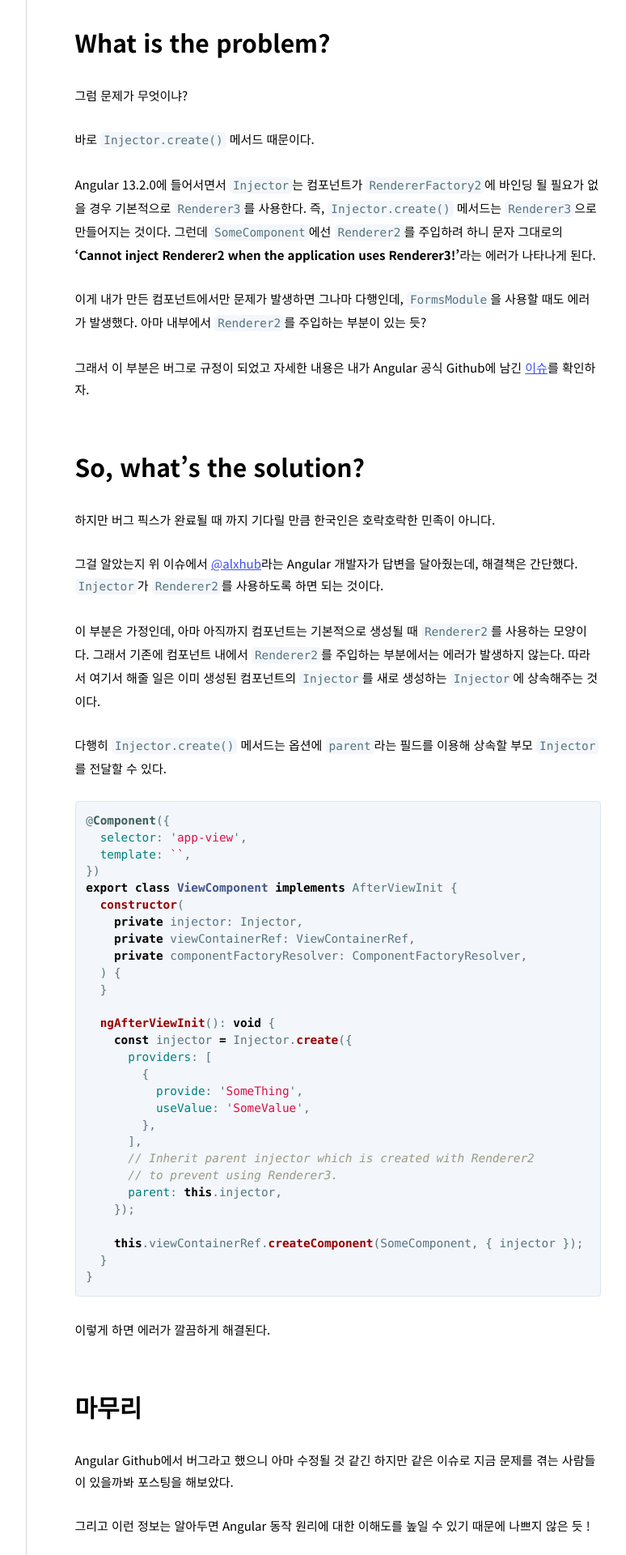
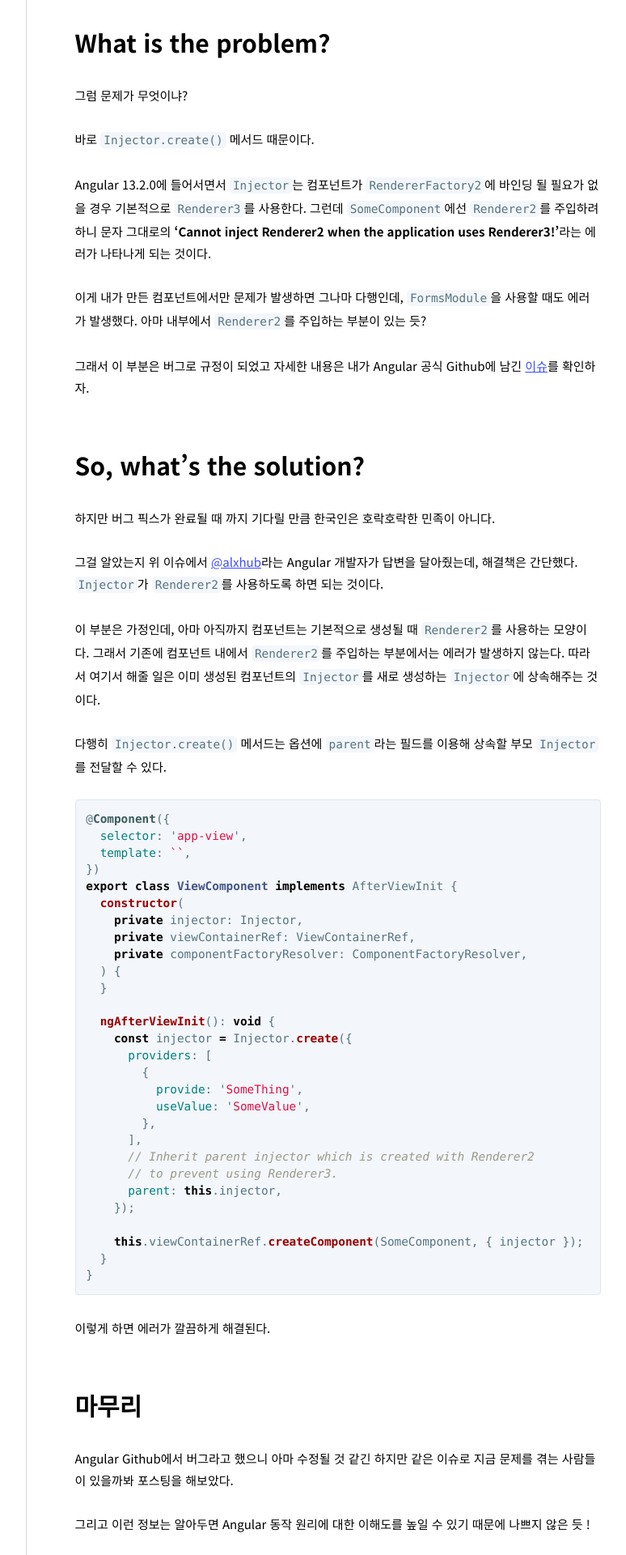
Before and after one commit to tk2blog90/tk2blog90.github.io, a Jekyll site: the page built from _posts/2022-02-08-1.md, in a window 1280 px wide. Shown: the part 2556-4476 px from the top of the page at 81% size, without its empty margins (358-1132 px from the left). Built offline with Jekyll 4.4.1, drawn with Linux system fonts in a browser that asks for light colours; comment, search, counter and statistics services are not loaded.

Commit message:
Edit post

```diff
--- a/_posts/2022-02-08-1.md
+++ b/_posts/2022-02-08-1.md
@@ -109,9 +109,9 @@
 바로 `Injector.create()` 메서드 때문이다.
 
 Angular 13.2.0에 들어서면서 `Injector`는 컴포넌트가 `RendererFactory2`에 바인딩 될 필요가 없을 경우
-기본적으로 `Renderer3`를 사용한다. 즉, `Injector.create()` 메서드는 `Renderer3`으로 만들어지는 것이다.
+기본적으로 `Renderer3`를 사용한다.
 그런데 `SomeComponent`에선 `Renderer2`를 주입하려 하니 문자 그대로의
-**'Cannot inject Renderer2 when the application uses Renderer3!'**라는 에러가 나타나게 된다.
+**'Cannot inject Renderer2 when the application uses Renderer3!'**라는 에러가 나타나게 되는 것이다.
 
 이게 내가 만든 컴포넌트에서만 문제가 발생하면 그나마 다행인데,
 `FormsModule`을 사용할 때도 에러가 발생했다. 아마 내부에서 `Renderer2`를 주입하는 부분이 있는 듯?
```
